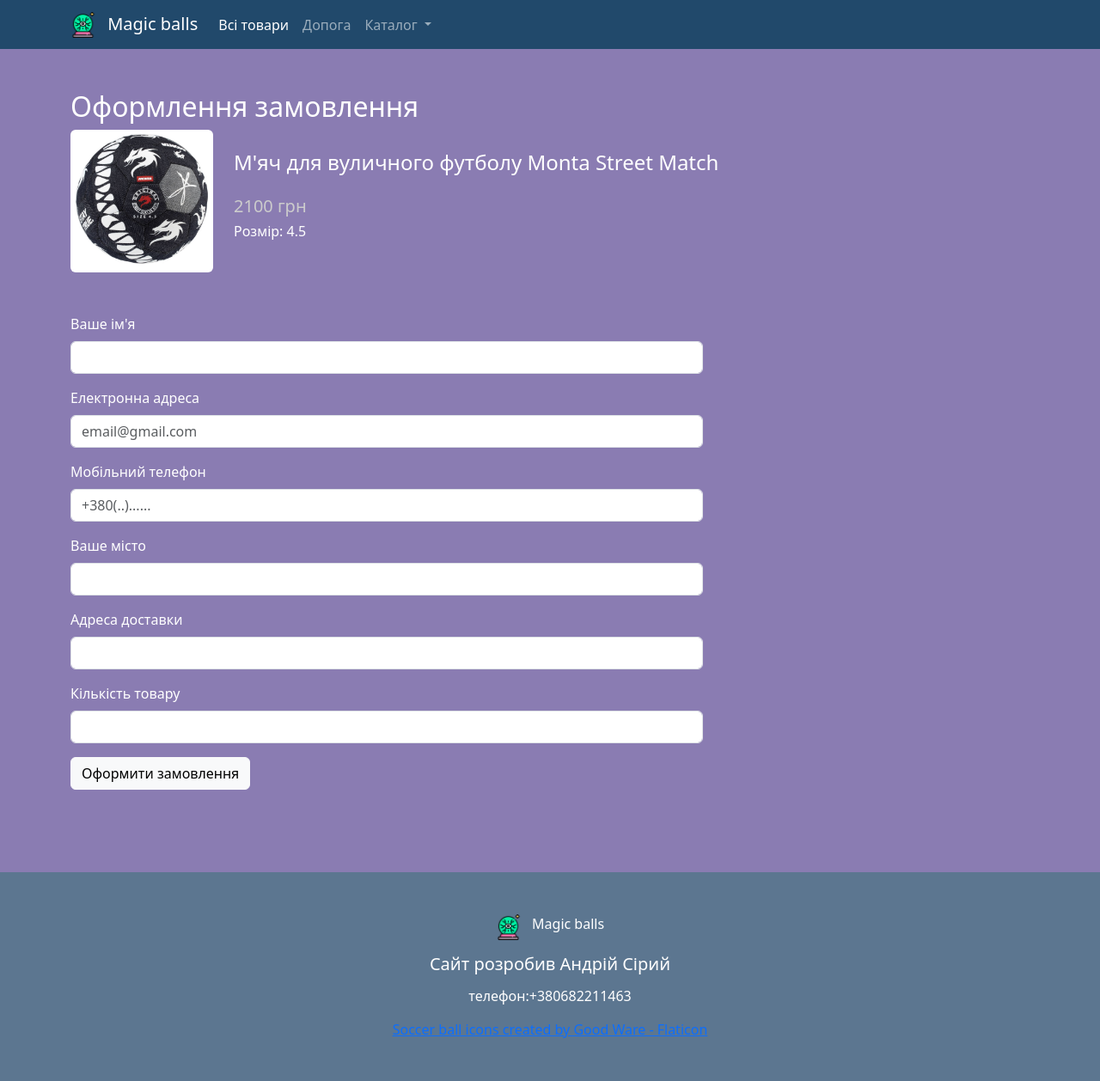
After one commit to Andrij00/Site, a Flask app: page /order/2 in a window 1280 px wide. The commit adds this page. Shown: the whole page at 86% size. Run offline with Flask 3, Linux system fonts and the light colour scheme; data comes from the database, SQL or seed files in the repository; both versions use the stored data as it was after the commit.

Commit message:
Add files via upload

```diff
--- a/site/app.py
+++ b/site/app.py
@@ -1,4 +1,4 @@
-from flask import Flask, render_template
+from flask import Flask, render_template, request, flash, redirect, url_for
 from settings import *
 from sql_queries import ShopDB
 
@@ -8,10 +8,37 @@
 app.config['SECRET_KEY'] = SECRET_KEY
 @app.route("/")
 def index():
+    categories = db.get_categories()
     items = db.get_all_items()
     print(items)
-    return render_template("index.html",items= items)
+    return render_template("index.html",items= items,categories = categories)
 
+@app.route("/category/<id>")
+def category(id):
+    categories = db.get_categories()
+    items = db.get_category_items(id)
+    return render_template("category.html", items=items, categories = categories)
+
+@app.route("/order/<item_id>", methods = ["GET", "POST"])
+def order(item_id):
+    categories = db.get_categories()
+    item = db.get_item(item_id)
+    if request.method == 'POST':
+        try:
+            db.add_order(item[0],
+                        request.form["name"],
+                        request.form["phone"],
+                        request.form["email"],
+                        request.form["city"],
+                        request.form["address"],
+                        item[5],
+                        request.form["amount"])
+            flash("Додано замовлення!", "alert-light") #надсилаємо швидкі сповіщення у браузер
+            return redirect(url_for('index')) #перенаправляємо на головну сторінку
+        except:
+            flash("Помилка оформлення замовлення!", "alert-danger") #надсилаємо швидкі сповіщення у браузер
+
+    return render_template("order.html", item=item, categories = categories)
 @app.route("/item/<item_id>")
 def item(item_id):
     item=db.get_item(item_id)
--- a/site/sql_queries.py
+++ b/site/sql_queries.py
@@ -28,3 +28,25 @@
         data=self.cursor.fetchone()
         self.close()
         return data
+
+    def add_order(self, *data):
+        self.open()
+        self.cursor.execute('''INSERT INTO orders (item_id, name, phone, email, city, address, cost , amount)
+                            VALUES((?), (?), (?), (?), (?), (?), (?),(?))''', [*data])
+        self.conn.commit()
+        self.close()
+
+    def get_categories(self):
+        self.open()
+        self.cursor.execute("SELECT * FROM categories")
+        data = self.cursor.fetchall()
+        self.close()
+        return data
+
+
+    def get_category_items(self, id):
+        self.open()
+        self.cursor.execute("SELECT * FROM items WHERE category_id==(?)", [id])
+        data = self.cursor.fetchall()
+        self.close()
+        return data
--- a/site/static/style.css
+++ b/site/static/style.css
@@ -1,6 +1,6 @@
 body{
-    background-color: rgb(18, 18, 18);
-    color: white;
+    background-color: rgb(138, 124, 178);
+    color: rgb(255, 255, 255);
 }
 
 h1{
--- a/site/templates/base.html
+++ b/site/templates/base.html
@@ -19,8 +19,21 @@
 
      {% endblock content %}
     </main>
-    <footer>
-        <a href="https://www.flaticon.com/free-icons/soccer-ball" title="soccer ball icons">Soccer ball icons created by Good Ware - Flaticon</a>
+    <footer style="background-color: rgb(92, 118, 144);">
+        <div class="container py-5 text-center ">
+            <a class="navbar-brand d-block mb-3" href="{{ url_for('index') }}">
+                <img src="{{ url_for('static', filename='img/1278.png') }}" alt="Logo"  height="30" class="d-inline-block align-text-top me-2">
+        Magic balls</a>
+        <h5 class="my-3">
+            Сайт розробив Андрій Сірий
+           </h5>
+           <h6 class="my-3">
+            телефон:+380682211463
+           </h6>
+            <a href="https://www.flaticon.com/free-icons/soccer-ball" title="soccer ball icons">Soccer ball icons created by Good Ware - Flaticon</a>
+
+        </div>
+
     </footer>
     <script src="https://cdn.jsdelivr.net/npm/bootstrap@5.3.0/dist/js/bootstrap.bundle.min.js" integrity="sha384-geWF76RCwLtnZ8qwWowPQNguL3RmwHVBC9FhGdlKrxdiJJigb/j/68SIy3Te4Bkz" crossorigin="anonymous"></script>
 </body>
--- a/site/templates/index.html
+++ b/site/templates/index.html
@@ -1,6 +1,9 @@
 {% extends 'base.html' %}
 
 {% block content %}
+{% for type, message in get_flashed_messages(True) %}
+    <div class="alert {{type}} m-3 position-absolute top-0 end-0"> {{message}} </div>
+    {% endfor %}
      <h1 class="my-5">Онлайн-магазин м'ячів</h1>
      <div id="carouselExampleAutoplaying" class="carousel slide" data-bs-ride="carousel">
           <div class="carousel-inner">
@@ -23,7 +26,7 @@
             <span class="visually-hidden">Next</span>
           </button>
         </div>
-        <section class="items container card-group">
+        <section class="items container card-group py-5">
           {% for item in items %}
           <div class="card m-2 rounded" style="min-width:18rem; max-width:18rem;">
                <img src="{{ url_for('static', filename='img/'+item[4]) }}" class="card-img-top" alt="...">
--- a/site/templates/menu.html
+++ b/site/templates/menu.html
@@ -1,14 +1,15 @@
-<nav class="navbar navbar-expand-lg " style="background-color: #edf6fd;">
+<nav class="navbar navbar-expand-lg" data-bs-theme="dark" style="background-color: #21496b;">
     <div class="container">
-      <a class="navbar-brand" href="#">
-        <img src="{{ url_for('static', filename='img/10.png') }}" alt="Logo"  height="30" class="d-inline-block align-text-top me-2">Shop balls</a>
+      <a class="navbar-brand" href="{{ url_for('index') }}">
+        <img src="{{ url_for('static', filename='img/1278.png') }}" alt="Logo"  height="30" class="d-inline-block align-text-top me-2">
+Magic balls</a>
       <button class="navbar-toggler" type="button" data-bs-toggle="collapse" data-bs-target="#navbarSupportedContent" aria-controls="navbarSupportedContent" aria-expanded="false" aria-label="Toggle navigation">
         <span class="navbar-toggler-icon"></span>
       </button>
       <div class="collapse navbar-collapse" id="navbarSupportedContent">
         <ul class="navbar-nav me-auto mb-2 mb-lg-0">
           <li class="nav-item">
-            <a class="nav-link active" aria-current="page" href="#">Всі товари</a>
+            <a class="nav-link active" aria-current="page" href="{{ url_for('index') }}">Всі товари</a>
           </li>
           <li class="nav-item">
             <a class="nav-link" href="#">Допога</a>
@@ -18,18 +19,14 @@
               Каталог
             </a>
             <ul class="dropdown-menu">
-              <li><a class="dropdown-item" href="#">Action</a></li>
-              <li><a class="dropdown-item" href="#">Another action</a></li>
-              <li><hr class="dropdown-divider"></li>
-              <li><a class="dropdown-item" href="#">Something else here</a></li>
+              {% for category in categories %}
+              <li><a class="dropdown-item" href="{{ url_for('category', id=category[0]) }}">{{category[1]}}</a></li>
+            {% endfor %}
             </ul>
           </li>
 
         </ul>
-        <form class="d-flex" role="search">
-          <input class="form-control me-2" type="search" placeholder="Пошук" aria-label="Search">
-          <button class="btn btn-outline-success" type="submit">Пошук</button>
-        </form>
+
       </div>
     </div>
   </nav>
--- /dev/null
+++ b/site/templates/order.html
@@ -0,0 +1,51 @@
+{% extends 'base.html' %}
+
+{% block content %}
+
+<div class="container py-5">
+    <h2>Оформлення замовлення</h2>
+    <div class="row">
+        <div class="col-4 col-md-2">
+          <img src="{{ url_for('static', filename='img/' + item[4]) }}" alt="" class="rounded img-fluid">
+        </div>
+        <div class="col-8 col-md-10">
+          <h4 class="my-4">{{item[2]}}</h2>
+          <h5 style="color:rgb(204, 204, 204)">{{item[5]}} грн</h3>
+          <h6 class="my-2">Розмір: {{item[7]}}</h5>
+        </div>
+    </div>
+    <div class="row">
+        <div class="col-12 col-md-8 my-5">
+            <form action="" method="post">
+                <div class="mb-3">
+                    <label for="exampleFormControlInput1" class="form-label">Ваше ім'я</label>
+                    <input required name="name" type="text" class="form-control" id="exampleFormControlInput1">
+                </div>
+                <div class="mb-3">
+                    <label for="exampleFormControlInput1" class="form-label">Електронна адреса</label>
+                    <input required name="email" type="email" class="form-control" id="exampleFormControlInput1" placeholder="email@gmail.com">
+                </div>
+                <div class="mb-3">
+                    <label for="exampleFormControlInput1" class="form-label">Мобільний телефон</label>
+                    <input required name="phone" type="tel" class="form-control" id="exampleFormControlInput1" placeholder="+380(..)......">
+                </div>
+
+                <div class="mb-3">
+                    <label for="exampleFormControlInput1" class="form-label">Ваше місто</label>
+                    <input required name="city" type="text" class="form-control" id="exampleFormControlInput1">
+                </div>
+                <div class="mb-3">
+                    <label for="exampleFormControlInput1" class="form-label">Адреса доставки</label>
+                    <input required name="address" type="text" class="form-control" id="exampleFormControlInput1">
+                </div>
+                <div class="mb-3">
+                    <label for="exampleFormControlInput1" class="form-label">Кількість товару</label>
+                    <input required name="amount" type="number" class="form-control" id="exampleFormControlInput1" min="1" max="10">
+                </div>
+                <button type="submit" class="btn btn-light my-btn">Оформити замовлення</button>
+
+            </form>
+        </div>
+    </div>
+</div>
+{% endblock content %}
```
Also changed, not shown: site/templates/category.html (added, +22 -0 lines), site/templates/item.html (+14 -8 lines), site/shop.db, site/static/img/1.jpg, site/static/img/123.jpg (added), site/static/img/1278.png (added), site/static/img/2.jpg, site/static/img/3.jpg, site/static/img/5.jpg (added), site/static/img/7.jpg (added).
